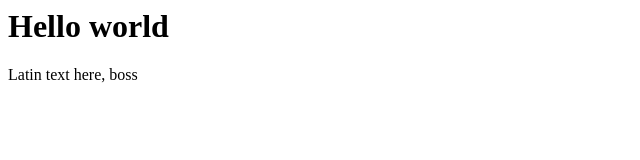
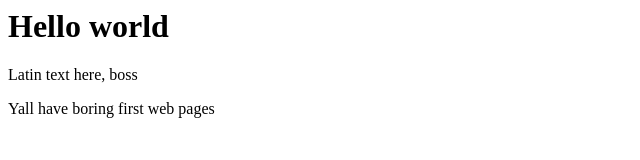
Before and after one commit to BytingBucs2-0/mborges1_Hello_World, a plain HTML site: page index.htm in a window 1280 px wide. Shown: the whole page, without its empty margins (0-640 px from the left). Drawn offline with Linux system fonts and the light colour scheme.

Commit message:
fixed Boring

```diff
--- a/index.htm
+++ b/index.htm
@@ -9,6 +9,7 @@
 
 		<p>Latin text here, boss</p>
 
+		<p>Yall have boring first web pages</p>
 
 	</body>
 </html>
```
